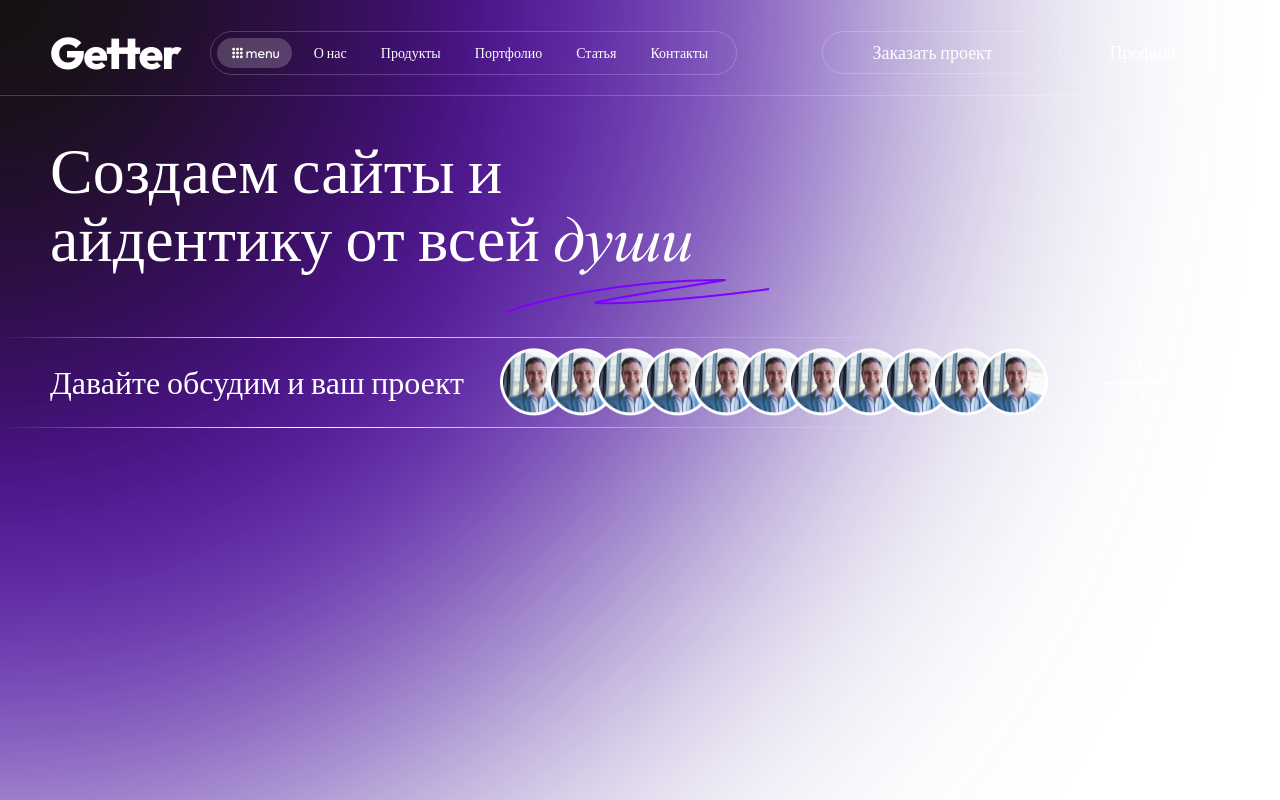
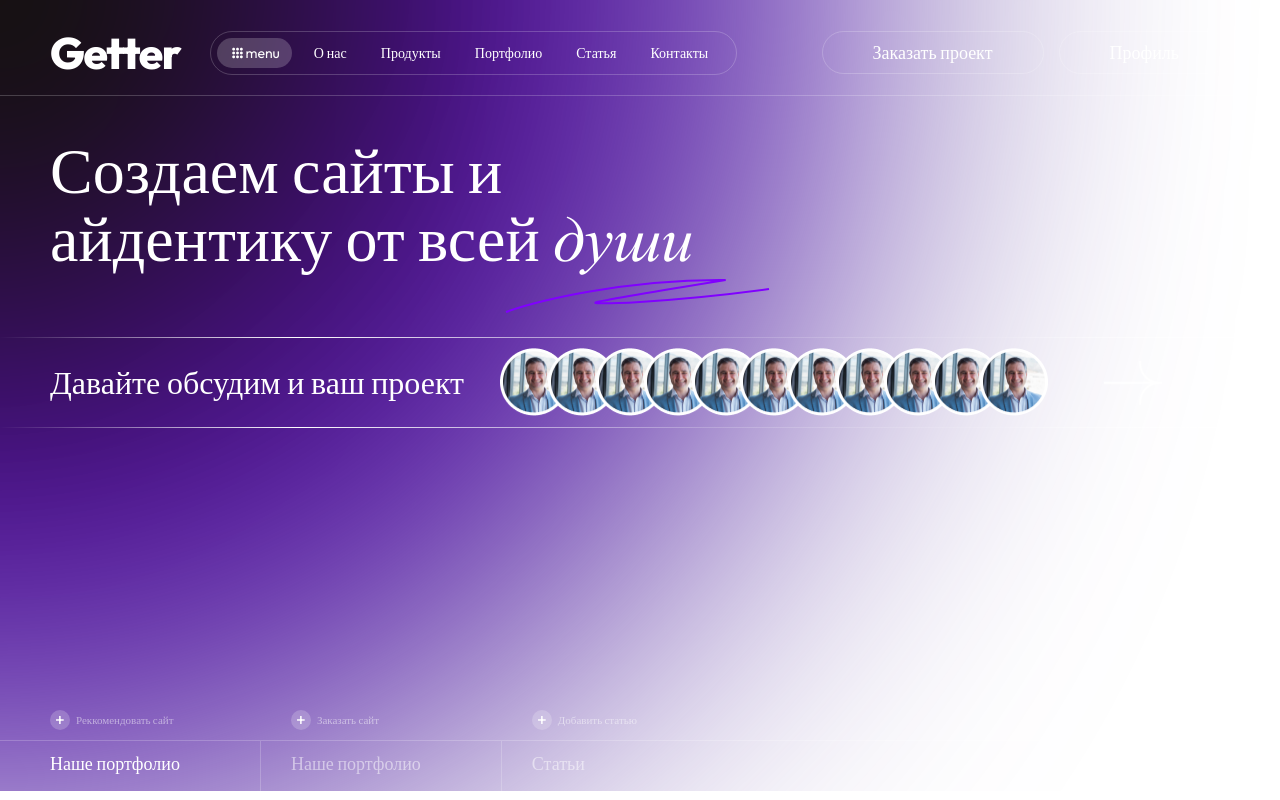
Before and after one commit to tohird03/getter.uz, a React (Create React App) app: page / in a window 1280 px wide. Shown: the top 800 px of the page. Built offline with nearby package versions, Linux system fonts and the light colour scheme.

Commit message:
Add links

```diff
--- a/src/Components/Hero/Hero.jsx
+++ b/src/Components/Hero/Hero.jsx
@@ -1,9 +1,10 @@
 import React from 'react';
-import { NavLink } from "react-router-dom"
+import { Link, NavLink } from "react-router-dom"
 import "./Hero.scss"
 
 import heroVector from "../../Assets/Images/Vector.png"
 import HeroTooltip from './HeroTooltip';
+import LinkSite from '../Link/LinkSite';
 
 const Hero = () => {
     let arr = [1, 2, 3, 4, 1, 2, 3, 4, 1, 2, 4]
@@ -15,7 +16,6 @@ const Hero = () => {
                 </h2>
 
                 <div className='hero__about-link'>
-
                     <NavLink
                         to="/about"
                         className='hero__link'>
@@ -38,6 +38,8 @@ const Hero = () => {
                         }
                     </div>
                 </div>
+
+                <LinkSite/>
             </div>
         </div>
     );
--- a/src/Components/Hero/Hero.scss
+++ b/src/Components/Hero/Hero.scss
@@ -3,7 +3,7 @@
     src: url("../../Assets/Fonts/TimesNewRomanItalic.ttf");
 }
 .hero {
-    padding: 40px 0 400px;
+    padding: 40px 0 0;
     &__heading {
         position: relative;
         font-family: 'Outfit';
@@ -48,6 +48,7 @@
         align-items: center;
         justify-content: space-between;
         margin-left: 450px;
+        margin-bottom: 375px;
     }
     &__link-vector {
         transition: 1s;
--- a/src/Components/Link/Link.scss
+++ /dev/null
@@ -1,3 +0,0 @@
-.link {
-
-}
--- /dev/null
+++ b/src/Components/Link/LinkSite.jsx
@@ -0,0 +1,53 @@
+import React from 'react';
+import "./LinkSite.scss"
+const LinkSite = () => {
+    return (
+        <div className='link'>
+            <span className='link__hr'></span>
+            <div className="container link__container">
+                <div className='link__content'>
+                    <a className='link__add' href="#">
+                        <span className='link__add-span'>+</span>
+                        Реккомендовать сайт
+                    </a>
+
+                    <div className='link__button-wrapper '>
+                        <button className='link__active'>
+                        Наше портфолио
+                        </button>
+                    </div>
+                </div>
+                <div className='link__content'>
+                    <a className='link__add' href="#">
+                        <span className='link__add-span'>
+                            +
+                        </span>
+                        Заказать сайт
+                    </a>
+
+                    <div className='link__button-wrapper active'>
+                        <button>
+                            Наше портфолио
+                        </button>
+                    </div>
+                </div>
+                <div className='link__content'>
+                    <a className='link__add' href="#">
+                        <span className='link__add-span'>
+                            +
+                        </span>
+                        Добавить статью
+                    </a>
+
+                    <div className='link__button-wrapper active' style={{ border: "none" }}>
+                        <button>
+                            Статьи
+                        </button>
+                    </div>
+                </div>
+            </div>
+        </div>
+    );
+}
+
+export default LinkSite;
--- /dev/null
+++ b/src/Components/Link/LinkSite.scss
@@ -0,0 +1,68 @@
+.link {
+    display: flex;
+    align-items: center;
+    position: absolute;
+    left: 0;
+    right: 0;
+    bottom: 0;
+    &__container {
+        display: flex;
+    }
+    &__hr {
+        background-color: rgba(255, 255, 255, 0.2);
+        display: inline-block;
+        width: 100%;
+        height: 1px;
+        position: absolute;
+        left: 0;
+        right: 0;
+        bottom: 50px;
+    }
+    &__content + &__content {
+        padding-left: 30px;
+    }
+    &__add {
+        display: flex;
+        align-items: center;
+        font-family: 'Outfit';
+        font-weight: 400;
+        font-size: 11px;
+        line-height: 14px;
+        color:  rgba(255, 255, 255, 0.5);
+        text-decoration: none;
+        padding: 11px;
+        padding-left: 0;
+    }
+    &__add-span {
+        background-color: rgba(255, 255, 255, 0.2);
+        color: #FFFFFF;
+        font-size: 18px;
+        width: 20px;
+        height: 20px;
+        display: flex;
+        align-items: center;
+        justify-content: center;
+        margin-right: 6px;
+        border-radius: 50%;
+    }
+
+    &__button-wrapper {
+        padding: 11px 80px 16px 0;
+        border-right: 1px solid  rgba(255, 255, 255, 0.2);
+    }
+
+    &__button-wrapper button {
+        font-family: 'Outfit';
+        font-weight: 400;
+        font-size: 18px;
+        line-height: 23px;
+        background-color: transparent;
+        color: rgba(255, 255, 255, 0.5);
+        border: none;
+        cursor: pointer;
+    }
+
+    &__button-wrapper &__active {
+        color: #FFFFFF;
+    }
+}
```
Also changed, not shown: src/Components/Link/Link.jsx (deleted, +0 -20 lines).
